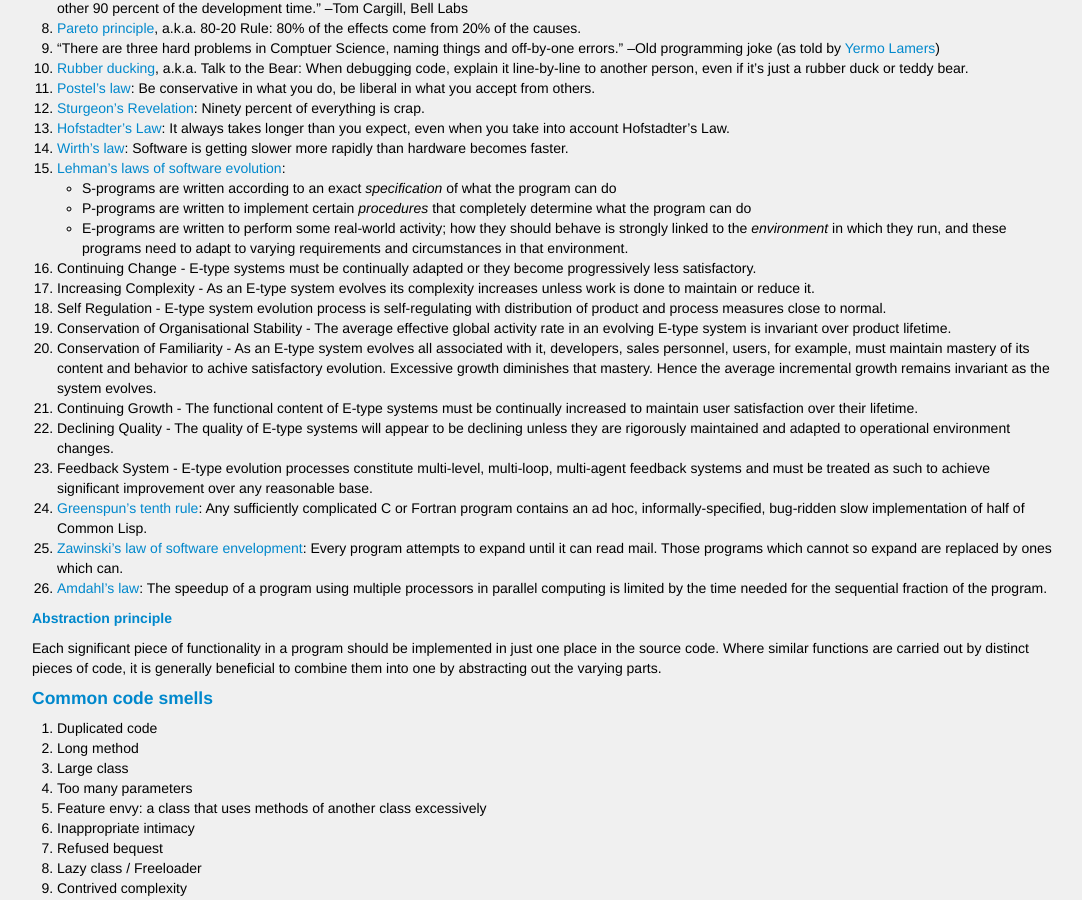
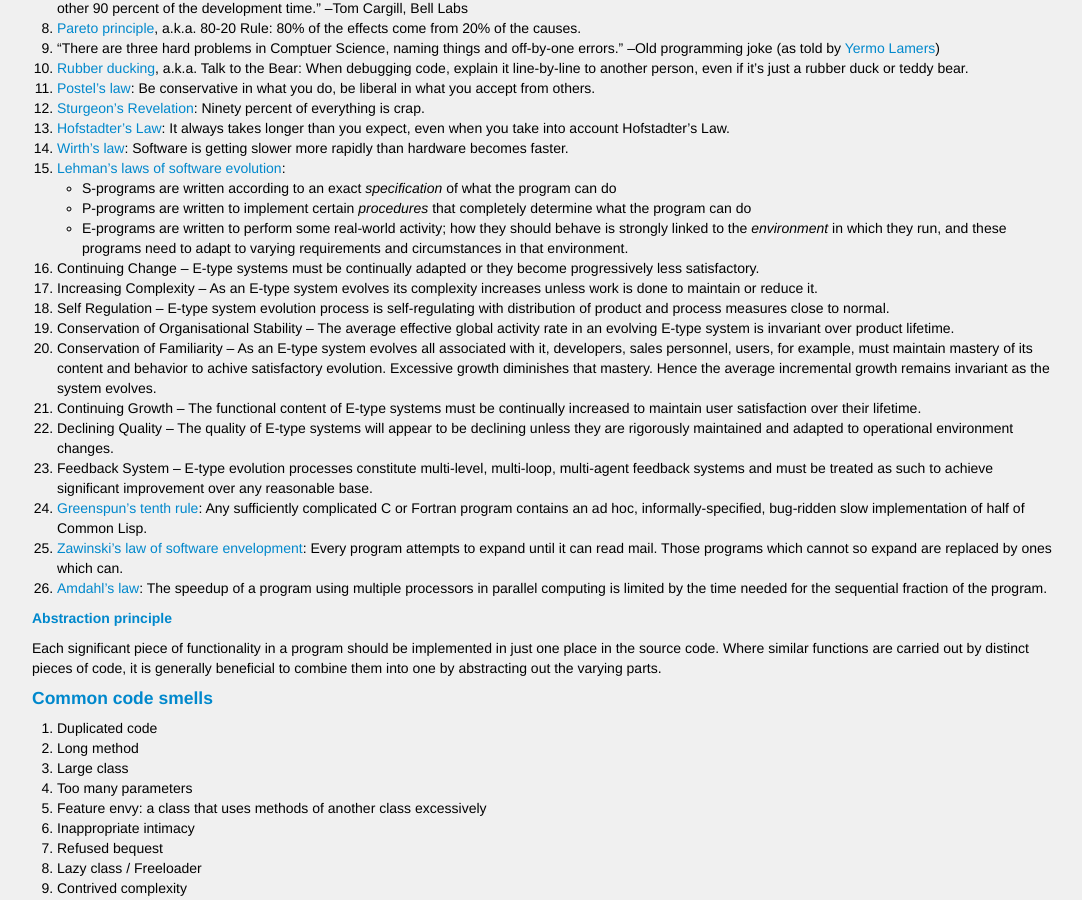
Before and after one commit to Sitwon/code-koans, a Jekyll site: the page built from index.html, in a window 1280 px wide and 900 px high, scrolled down 402 px. Shown: the whole window, without its empty margins (96-1178 px from the left). Built offline with Jekyll 4.4.1, drawn with Linux system fonts in a browser that asks for light colours.

Commit message:
Small formatting fix

```diff
--- a/index.html
+++ b/index.html
@@ -24,14 +24,14 @@ title: Code Koans
   * S-programs are written according to an exact _specification_ of what the program can do
   * P-programs are written to implement certain _procedures_ that completely determine what the program can do
   * E-programs are written to perform some real-world activity; how they should behave is strongly linked to the _environment_ in which they run, and these programs need to adapt to varying requirements and circumstances in that environment.
-  1. Continuing Change - E-type systems must be continually adapted or they become progressively less satisfactory.
-  1. Increasing Complexity - As an E-type system evolves its complexity increases unless work is done to maintain or reduce it.
-  1. Self Regulation - E-type system evolution process is self-regulating with distribution of product and process measures close to normal.
-  1. Conservation of Organisational Stability - The average effective global activity rate in an evolving E-type system is invariant over product lifetime.
-  1. Conservation of Familiarity - As an E-type system evolves all associated with it, developers, sales personnel, users, for example, must maintain mastery of its content and behavior to achive satisfactory evolution. Excessive growth diminishes that mastery. Hence the average incremental growth remains invariant as the system evolves.
-  1. Continuing Growth - The functional content of E-type systems must be continually increased to maintain user satisfaction over their lifetime.
-  1. Declining Quality - The quality of E-type systems will appear to be declining unless they are rigorously maintained and adapted to operational environment changes.
-  1. Feedback System - E-type evolution processes constitute multi-level, multi-loop, multi-agent feedback systems and must be treated as such to achieve significant improvement over any reasonable base.
+  1. Continuing Change -- E-type systems must be continually adapted or they become progressively less satisfactory.
+  1. Increasing Complexity -- As an E-type system evolves its complexity increases unless work is done to maintain or reduce it.
+  1. Self Regulation -- E-type system evolution process is self-regulating with distribution of product and process measures close to normal.
+  1. Conservation of Organisational Stability -- The average effective global activity rate in an evolving E-type system is invariant over product lifetime.
+  1. Conservation of Familiarity -- As an E-type system evolves all associated with it, developers, sales personnel, users, for example, must maintain mastery of its content and behavior to achive satisfactory evolution. Excessive growth diminishes that mastery. Hence the average incremental growth remains invariant as the system evolves.
+  1. Continuing Growth -- The functional content of E-type systems must be continually increased to maintain user satisfaction over their lifetime.
+  1. Declining Quality -- The quality of E-type systems will appear to be declining unless they are rigorously maintained and adapted to operational environment changes.
+  1. Feedback System -- E-type evolution processes constitute multi-level, multi-loop, multi-agent feedback systems and must be treated as such to achieve significant improvement over any reasonable base.
 1. [Greenspun's tenth rule](http://en.wikipedia.org/wiki/Greenspun%27s_tenth_rule): Any sufficiently complicated C or Fortran program contains an ad hoc, informally-specified, bug-ridden slow implementation of half of Common Lisp.
 1. [Zawinski's law of software envelopment](http://en.wikipedia.org/wiki/Jamie_Zawinski#Zawinski.27s_law_of_software_envelopment): Every program attempts to expand until it can read mail. Those programs which cannot so expand are replaced by ones which can.
 1. [Amdahl's law](http://en.wikipedia.org/wiki/Amdahl's_law): The speedup of a program using multiple processors in parallel computing is limited by the time needed for the sequential fraction of the program.
```
